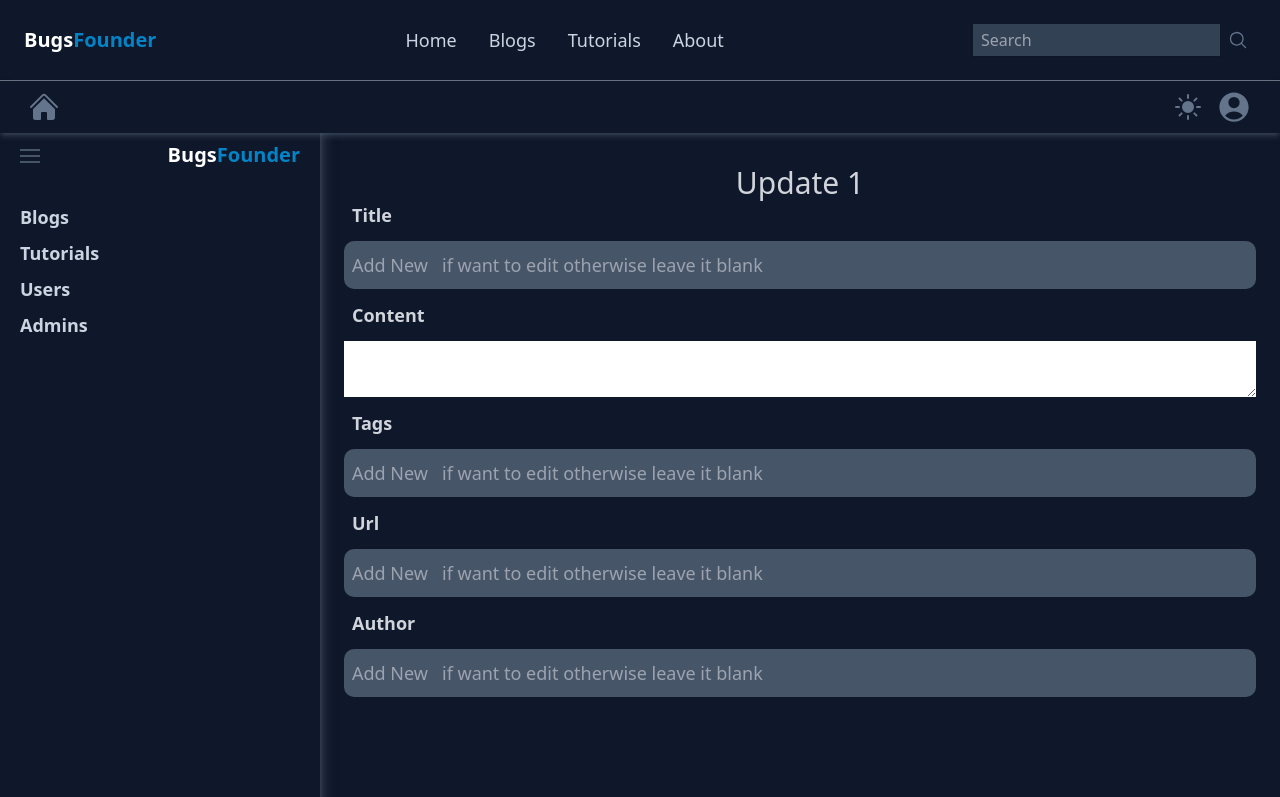
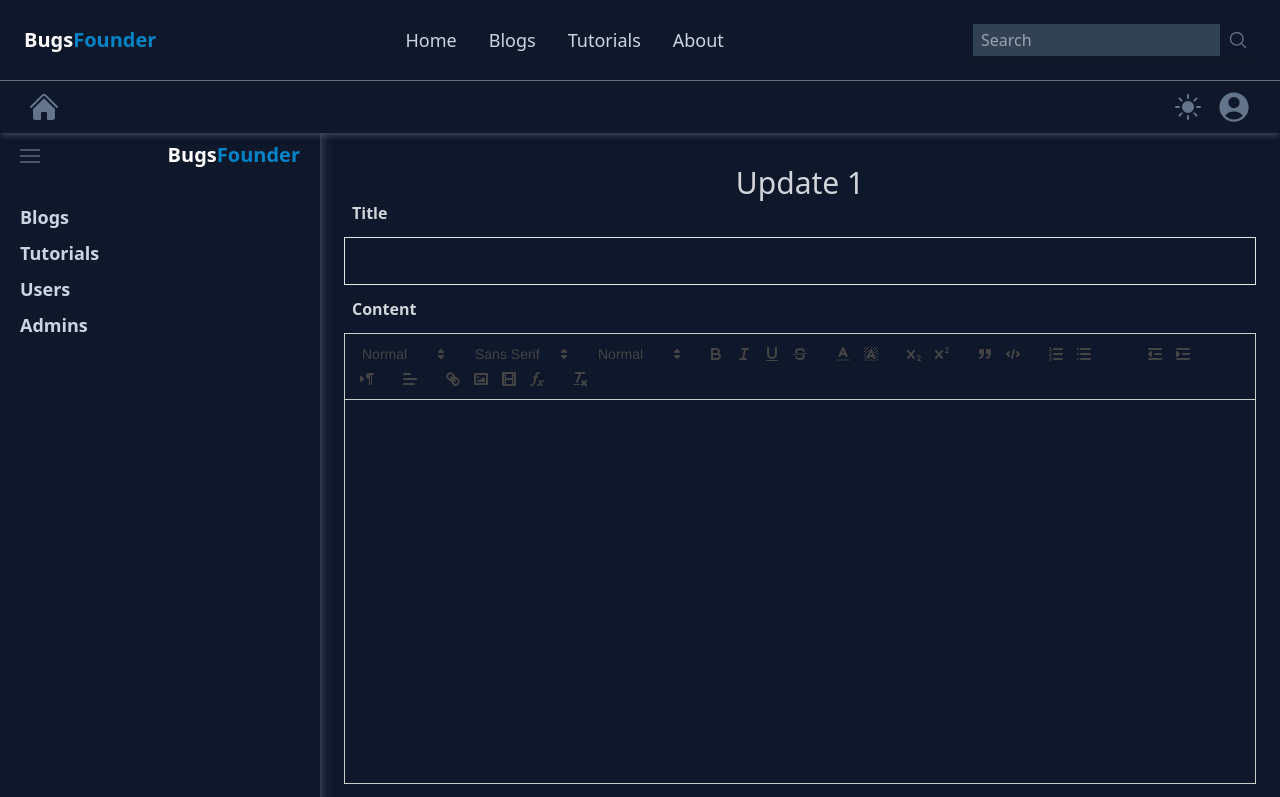
Before and after one commit to Bugsfounder/bugsFounderWebsite, a React (Create React App) app in the folder frontend/: page /kubari/admin/blogs/edit/1 in a window 1280 px wide. Shown: the top 797 px of the page. Built offline with nearby package versions, Linux system fonts and the light colour scheme; no server answers.

Commit message:
implementing edit blog

```diff
--- a/frontend/package.json
+++ b/frontend/package.json
@@ -8,6 +8,7 @@
     "@testing-library/react": "^13.4.0",
     "@testing-library/user-event": "^13.5.0",
     "axios": "^1.7.2",
+    "highlight.js": "^11.10.0",
     "quill": "^2.0.2",
     "react": "^18.3.1",
     "react-dom": "^18.3.1",
--- a/frontend/src/Components/AdminComponents/AdminEditBlog.js
+++ b/frontend/src/Components/AdminComponents/AdminEditBlog.js
@@ -1,8 +1,10 @@
 import React, { useEffect, useState } from 'react'
 import { useOutletContext, useParams } from 'react-router'
+import TextEditor from '../utils/TextEditor';
 
 const AdminEditBlog = () => {
     const { privateAxiosInstance, publicAxiosInstance } = useOutletContext();
+    const [editorHtml, setEditorHtml] = useState('');
     const [oldBlog, setOldBlog] = useState({})
     const [newBlog, setNewBlog] = useState(oldBlog)
 
@@ -10,52 +12,79 @@ const AdminEditBlog = () => {
     let blogHeading = blog_url.split("-").map(word => word.charAt(0).toUpperCase() + word.slice(1)).join(" ")
 
     const getOldBlogByUrl = async (url) => {
-        const response = await publicAxiosInstance.get(`/blog/${blog_url}`)
-        console.log(response.data)
-        setOldBlog(response.data)
-        setNewBlog(response.data)
+        try {
+            const response = await publicAxiosInstance.get(`/blog/${url}`);
+            console.log(response.data);
+            setOldBlog(response.data);
+            setNewBlog(response.data);
+        } catch (err) {
+            console.error('Error fetching blog: ', err);
+        }
     }
+
     const handleEditFormSubmit = async (event) => {
-        event.preventDefault()
-        // const blog_url = await
-        console.log("form submit....")
+        event.preventDefault();
+        const config = {
+            headers: {
+                'Content-Type': 'application/json',
+                // 'Authorization': 'Bearer YOUR_ACCESS_TOKEN'
+            }
+        };
+        try {
+            const response = await privateAxiosInstance.put(`/blog/${blog_url}`, newBlog, config);
+            console.log("form submit....", response);
+        } catch (err) {
+            console.error("Unable to put data ", err);
+            // You can also set an error state or show a notification to the user
+            // setError('Failed to fetch blog data');
+        }
     }
 
     useEffect(() => {
-        getOldBlogByUrl(blog_url)
-    }, [])
+        getOldBlogByUrl(blog_url);
+    }, [blog_url]);
 
     const handleChange = (event) => {
-        const { name, value } = event.target
+        const { name, value } = event.target;
         setNewBlog({
             ...newBlog,
             [name]: value
         });
     };
 
+    const handleContentChange = (content) => {
+        setNewBlog({
+            ...newBlog,
+            content
+        });
+        console.log(content);
+    }
+
     return (
         <>
             <div className="p-6">
                 <h1 className='text-3xl text-center'>Update {blogHeading}</h1>
-                <form onSubmit={handleEditFormSubmit} className='flex flex-col space-y-3 text-lg'>
+                <form onSubmit={handleEditFormSubmit} className='flex flex-col space-y-3'>
                     <label className='px-2 font-bold hover:text-slate-400 cursor-pointer' htmlFor="title">Title</label>
-                    <input className='dark:bg-slate-600 p-2 rounded-[10px] h-12' value={newBlog.title} placeholder='Add New   if want to edit otherwise leave it blank' type="text" id="title" name='title' onChange={handleChange} />
+                    <input className='dark:bg-slate-900 border p-2 outline-none h-12' value={newBlog.title} type="text" id="title" name='title' onChange={handleChange} />
 
                     <label className='px-2 font-bold hover:text-slate-400 cursor-pointer' htmlFor="content">Content</label>
-                    <textarea value={newBlog.content} type="text" name="content" id="content" />
+                    <TextEditor editorHtml={newBlog.content} setEditorHtml={handleContentChange} />
 
-                    <label className='px-2 font-bold hover:text-slate-400 cursor-pointer' htmlFor="tags">Tags</label>
-                    <input className='dark:bg-slate-600 p-2 rounded-[10px] h-12' value={newBlog.tags} placeholder='Add New   if want to edit otherwise leave it blank' type="tags" name="tags" id="tags" />
+                    <label className='px-2 font-bold  hover:text-slate-400 cursor-pointer' htmlFor="tags">Tags</label>
+                    <input className='dark:bg-slate-900 border p-2 outline-none h-12' value={newBlog.tags} type="text" name="tags" id="tags" onChange={handleChange} />
 
                     <label className='px-2 font-bold hover:text-slate-400 cursor-pointer' htmlFor="url">Url</label>
-                    <input className='dark:bg-slate-600 p-2 rounded-[10px] h-12' value={newBlog.url} placeholder='Add New   if want to edit otherwise leave it blank' type="text" name="url" id="url" />
+                    <input className='dark:bg-slate-900 border p-2 outline-none  h-12' value={newBlog.url} type="text" name="url" id="url" onChange={handleChange} />
 
                     <label className='px-2 font-bold hover:text-slate-400 cursor-pointer' htmlFor="author">Author</label>
-                    <input className='dark:bg-slate-600 p-2 rounded-[10px] h-12' value={newBlog.author} placeholder='Add New   if want to edit otherwise leave it blank' type="text" name="author" id="author" />
+                    <input className='dark:bg-slate-900 border p-2 outline-none h-12' value={newBlog.author} type="text" name="author" id="author" onChange={handleChange} />
+
+                    <button type='submit' className='w-40 py-3 px-5 dark:bg-slate-800  bg-gray-500 border font-bold hover:dark:bg-slate-900 '>Update</button>
                 </form>
             </div>
         </>
     )
 }
 
-export default AdminEditBlog
+export default AdminEditBlog;
--- /dev/null
+++ b/frontend/src/Components/utils/TextEditor.js
@@ -0,0 +1,58 @@
+import React, { useEffect, useState } from 'react';
+import ReactQuill from 'react-quill';
+import 'react-quill/dist/quill.snow.css';
+import hljs from "highlight.js"
+import 'highlight.js/styles/github.css'
+
+const TextEditor = ({ editorHtml, setEditorHtml }) => {
+
+    useEffect(() => {
+        // Apply syntax highlighting to code blocks
+        document.querySelectorAll('pre code').forEach((block) => {
+            hljs.highlightBlock(block);
+        });
+    }, [editorHtml]);
+
+    const modules = {
+        toolbar: [
+            [{ 'header': [1, 2, 3, 4, 5, 6, false] }],
+            [{ 'font': [] }],
+            [{ 'size': [] }],
+            ['bold', 'italic', 'underline', 'strike'],
+            [{ 'color': [] }, { 'background': [] }],
+            [{ 'script': 'sub' }, { 'script': 'super' }],
+            ['blockquote', 'code-block'],
+            [{ 'list': 'ordered' }, { 'list': 'bullet' }, { 'list': 'checked' }],
+            [{ 'indent': '-1' }, { 'indent': '+1' }],
+            [{ 'direction': 'rtl' }],
+            [{ 'align': [] }],
+            ['link', 'image', 'video', 'formula'],
+            ['clean'] // Remove formatting button
+        ],
+    };
+
+    const formats = [
+        'header', 'font', 'size',
+        'bold', 'italic', 'underline', 'strike',
+        'color', 'background',
+        'script', 'blockquote', 'code-block',
+        'list', 'bullet', 'checked', 'indent',
+        'direction', 'align',
+        'link', 'image', 'video', 'formula'
+    ];
+
+    return (
+        <div className=''>
+            <ReactQuill
+                theme="snow"
+                value={editorHtml}
+                onChange={setEditorHtml}
+                modules={modules}
+                formats={formats}
+                className='h-96  mb-16'
+            />
+        </div>
+    );
+};
+
+export default TextEditor;
--- a/frontend/src/index.css
+++ b/frontend/src/index.css
@@ -1,3 +1,4 @@
+
 @tailwind base;
 @tailwind components;
 @tailwind utilities;
```
Also changed, not shown: 1 other file (tests, documents, lock files or other folders).
